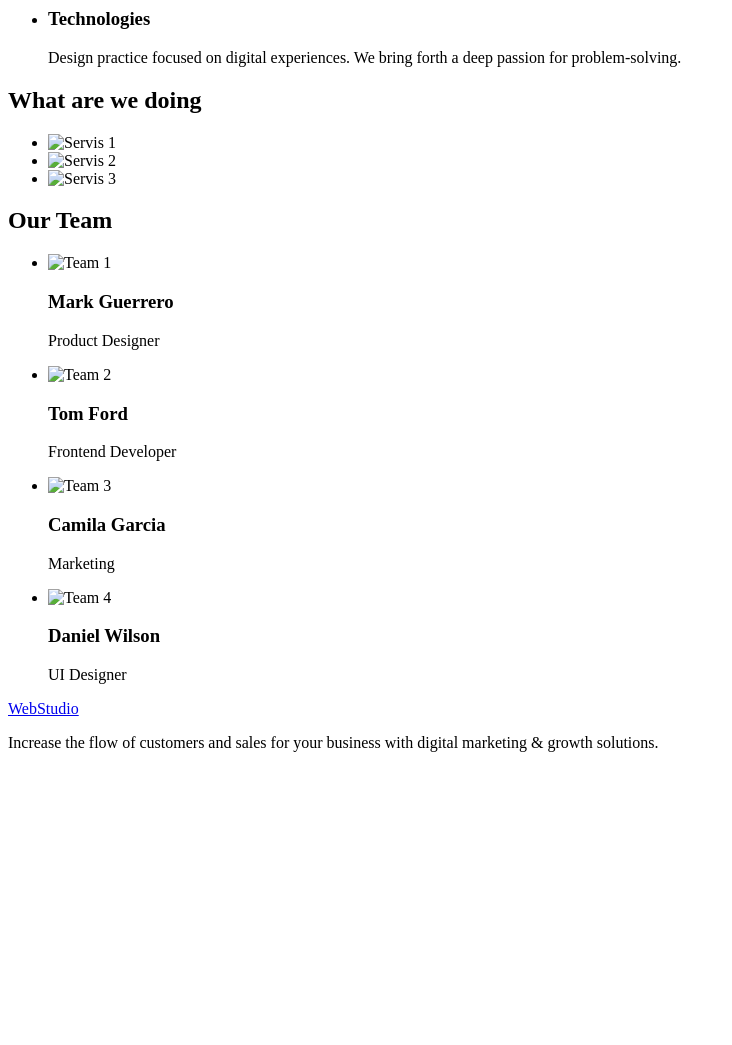
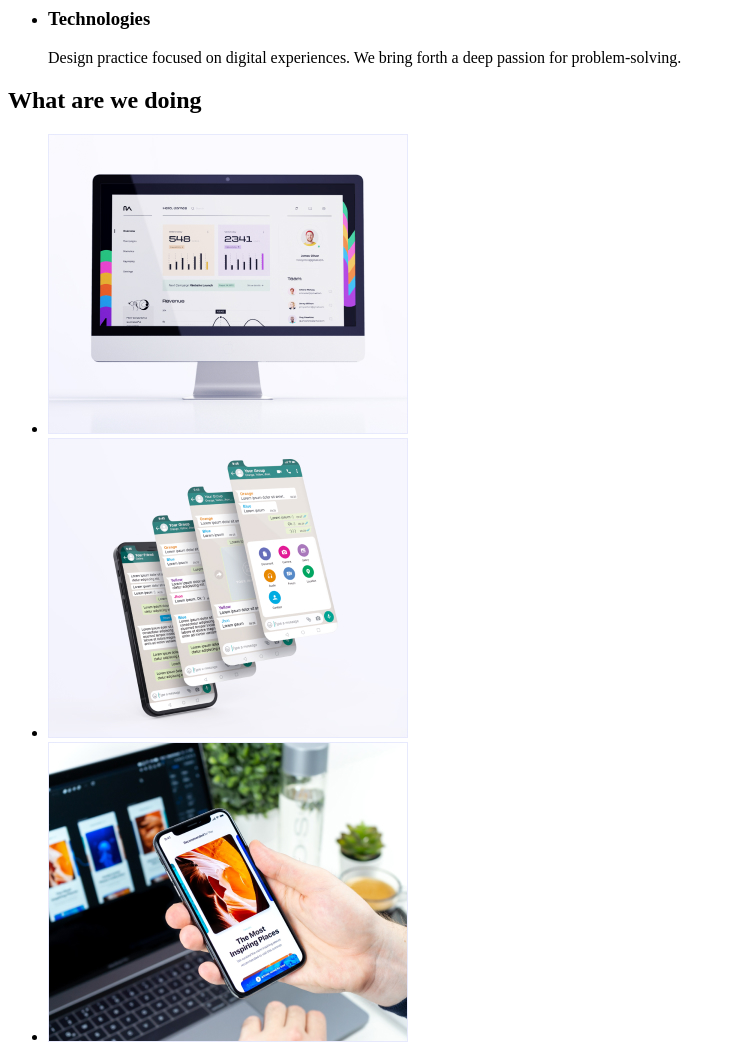
Before and after one commit to nilaytr/goit-markup-hw-01, a plain HTML site: page index.html in a window 1280 px wide. Shown: the part 540-1585 px from the top of the page, without its empty margins (0-732 px from the left). Before the commit the page ends 1308 px from the top, so only its background shows below. Drawn offline with Linux system fonts and the light colour scheme.

Commit message:
Update index.html

```diff
--- a/index.html
+++ b/index.html
@@ -67,13 +67,13 @@
         <h2>What are we doing</h2>
         <ul>
             <li>
-                <img src="./images/services-1.jpg" alt="Servis 1">
+                <img src="./images-hw/services-1.jpg" alt="Servis 1">
             </li>
         <li>
-            <img src="./images/services-2.jpg" alt="Servis 2">
+            <img src="./images-hw/services-2.jpg" alt="Servis 2">
         </li>
         <li>
-            <img src="./images/services-3.jpg" alt="Servis 3">
+            <img src="./images-hw/services-3.jpg" alt="Servis 3">
         </li>
         </ul>
 
@@ -83,26 +83,26 @@
         <h2>Our Team</h2>
         <ul>
             <li>
-                <img src="./images/team-1.jpg" alt="Team 1">
+                <img src="./images-hw/team-1.jpg" alt="Team 1">
                 <h3>Mark Guerrero</h3>
                 <p>Product Designer</p>
             </li>
 
 
             <li>
-                <img src="./images/team-2.jpg" alt="Team 2">
+                <img src="./images-hw/team-2.jpg" alt="Team 2">
                 <h3>Tom Ford</h3>
                 <p>Frontend Developer</p>
             </li>
 
             <li>
-                <img src="./images/team-3.jpg" alt="Team 3">
+                <img src="./images-hw/team-3.jpg" alt="Team 3">
                 <h3>Camila Garcia</h3>
                 <p>Marketing</p>
             </li>
 
             <li>
-                <img src="./images/team-4.jpg" alt="Team 4">
+                <img src="./images-hw/team-4.jpg" alt="Team 4">
                 <h3>Daniel Wilson</h3>
                 <p>UI Designer</p>
             </li>
```
